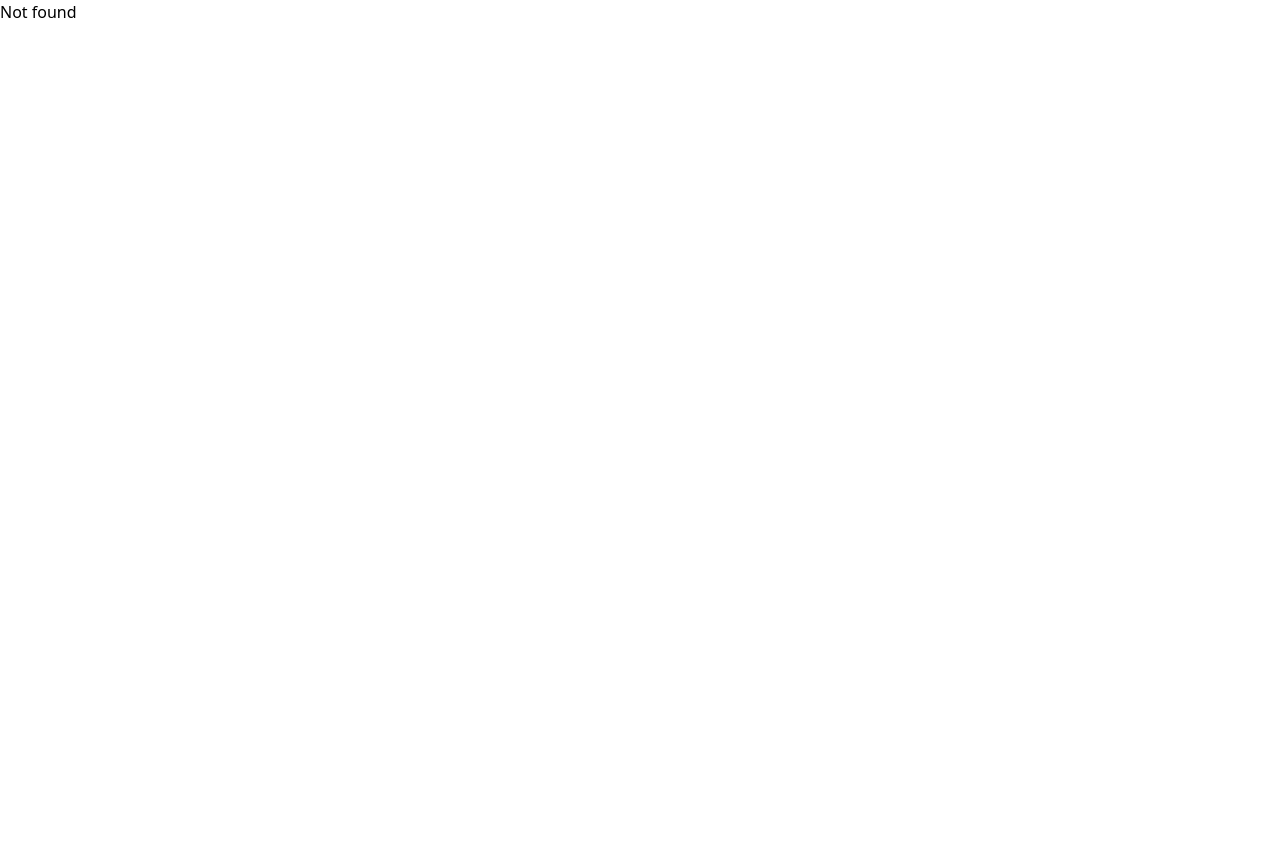
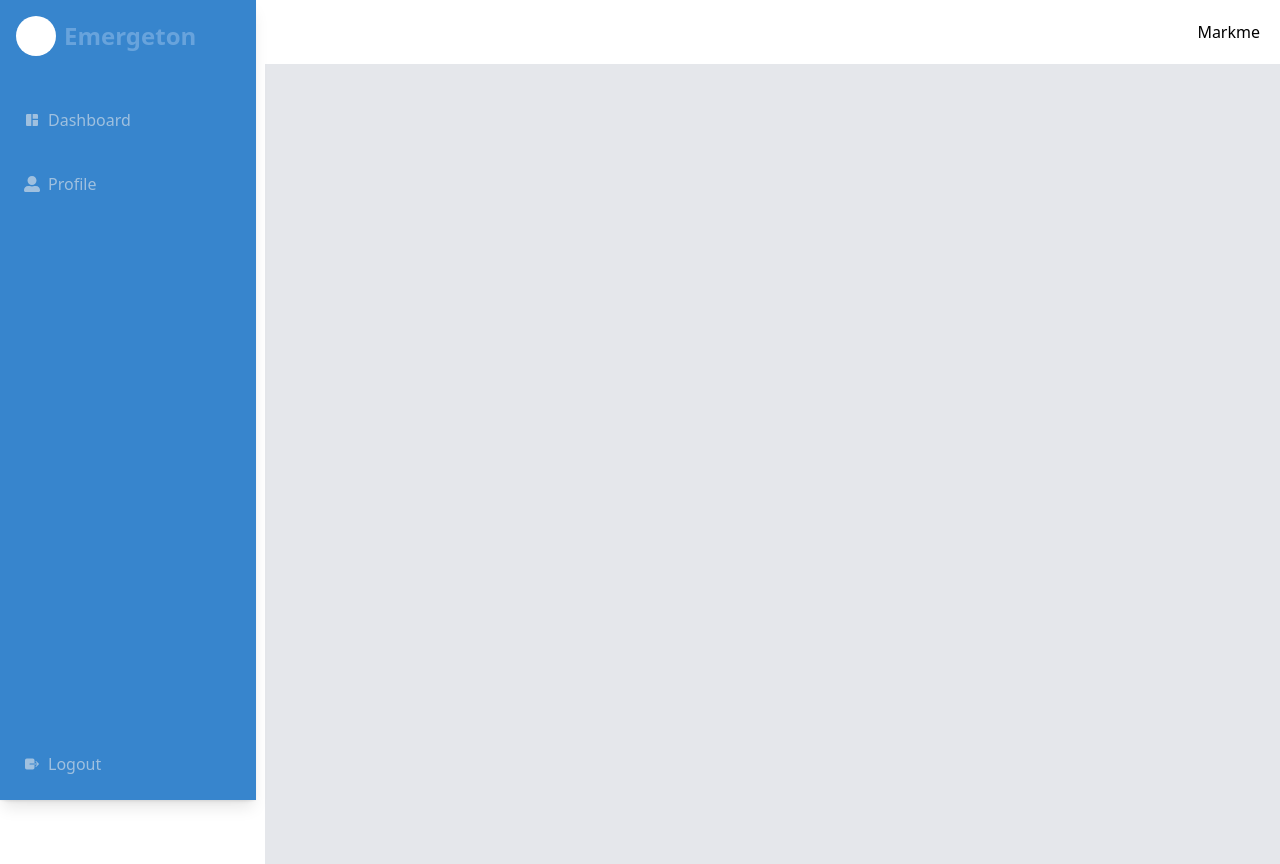
Before and after one commit to marklouisALTER/Emergeton-WEB, a React (Vite) app: page /user in a window 1280 px wide. Before the commit the page ends 800 px from the top, so only its background shows below. Built offline with nearby package versions, Linux system fonts and the light colour scheme.

Commit message:
feat: added user dashboard with layout

```diff
--- a/src/App.tsx
+++ b/src/App.tsx
@@ -5,6 +5,8 @@ import { Homepage } from './pages/Homepage'
 import Layout from './layout/Layout'
 import { Register } from './pages/Register'
 import AdminLogin from './pages/AdminLogin'
+import { UserLayout } from './layout/UserLayout'
+import Dashboard from './pages/user/Dashboard'
 function App() {
 
   return (
@@ -12,10 +14,13 @@ function App() {
       <Routes>
         <Route path='/' element={<Layout />}>
           <Route index element={<Homepage />} />
-          <Route path="/register" element={<Register />} />
+          <Route path="register" element={<Register />} />
+        </Route>
+        <Route path='user' element={<UserLayout />} >
+          <Route path='dashboard' element={<Dashboard />} />
         </Route>
         <Route path='login' element={<Login />} />
-        <Route path='/admin-login' element={<AdminLogin />} />
+        <Route path='admin-login' element={<AdminLogin />} />
         <Route path="*" element={<NotFound />} />
       </Routes>
     </Router>
--- /dev/null
+++ b/src/components/Navbar/UserDashboardNav.tsx
@@ -0,0 +1,9 @@
+import React from 'react'
+
+export const UserDashboardNav:React.FC = () => {
+  return (
+   <section className='w-full flex items-center justify-end p-5'>
+    <h1>Markme</h1>
+   </section>
+  )
+}
--- /dev/null
+++ b/src/components/Navbar/UserMobileNav.tsx
@@ -0,0 +1,26 @@
+import { Link } from 'react-router-dom';
+import { MOBILE_MENU } from '../../lib/dashboardlinks';
+
+export default function UserMobileNav() {
+
+  return (
+    <nav className="fixed bottom-0 z-40 block w-full bg-primary px-5 py-3 text-white sm:hidden">
+      <ul className="flex items-center justify-between">
+        {MOBILE_MENU.map((m) => (
+          <li
+            key={m.key}
+            className={`${m.key === 'dashboard' && 'text-green-500'} flex flex-col items-center gap-1`}
+          >
+            {m.icon}
+            <Link
+              to={m.path}
+              className={`text-xs text-white ${m.label === 'Dashboard' && 'hover:text-green-500'}`}
+            >
+              {m.label}
+            </Link>
+          </li>
+        ))}
+      </ul>
+    </nav>
+  );
+}
--- /dev/null
+++ b/src/components/Navbar/UserNavbar.tsx
@@ -0,0 +1,9 @@
+import React from 'react'
+
+const UserNavbar:React.FC = () => {
+  return (
+    <div>UserNavbar</div>
+  )
+}
+
+export default UserNavbar
--- /dev/null
+++ b/src/components/SIdebar/TabletSidebar.tsx
@@ -0,0 +1,32 @@
+import { NavLink } from "react-router-dom";
+import { SIDEBAR_LINKS } from "../../lib/dashboardlinks";
+
+export default function TabletSidebar() {
+  return (
+    <aside className="fixed z-50 hidden min-h-screen bg-primary sm:block lg:hidden">
+      <nav className="flex h-dvh w-16 flex-col  p-4">
+        <div className="mb-16 flex justify-center">
+          <div className="relative">
+            <div className="w-10 h-10 bg-white rounded-full"></div>
+          </div>
+        </div>
+
+        <ul className="flex flex-1 flex-col items-center gap-4 text-white">
+          {SIDEBAR_LINKS.map((el) => (
+            <NavLink
+              to={el?.path || ''}
+              key={el.key}
+              className={({ isActive }) =>
+                isActive
+                  ? ` bg-blue-400/80 p-4 rounded-md duration-300 text-white ${el.key === 'logout' && 'mb-3 mt-auto'}`
+                  : `text-gray-200/60 hover:bg-blue-400/70 hover:text-white rounded-md p-4 duration-300 ${el.key === 'logout' && 'mb-3 mt-auto'}`
+              }
+            >
+              {el.icon}
+            </NavLink>
+          ))}
+        </ul>
+      </nav>
+    </aside>
+  );
+}
--- /dev/null
+++ b/src/components/SIdebar/UserSidebar.tsx
@@ -0,0 +1,59 @@
+import React from 'react'
+import { SIDEBAR_LINKS, SidebarLink } from '../../lib/dashboardlinks'
+import { Link, useLocation } from 'react-router-dom'
+import TabletSidebar from './TabletSidebar'
+
+const UserSidebar:React.FC = () => {
+  return (
+    <>
+    <TabletSidebar />
+      <aside className="fixed z-30 hidden min-h-screen bg-primary shadow-lg lg:block">
+        <nav className="flex h-dvh flex-col bg-custom-black shadow-sm">
+          <div className="mb-8 flex items-center gap-2 p-4 pb-2 text-2xl">
+            <div className='w-10 h-10 rounded-full bg-white'></div>
+            <span className="text-2xl font-bold text-blue-100/30">Emergeton</span>
+          </div>
+
+          <ul className="flex flex-1 flex-col gap-4 px-4 text-white w-[16rem]">
+            {SIDEBAR_LINKS.map((el, i) => (
+              <SidebarItems item={el} key={el.key} chevron={i < 2} />
+            ))}
+          </ul>
+        </nav>
+      </aside>
+    </>
+  )
+}
+
+export default UserSidebar
+
+type SidebarItemsProps = {
+  item: SidebarLink;
+  chevron: boolean;
+};
+
+
+export function SidebarItems({ item }: SidebarItemsProps) {
+
+  const path = useLocation().pathname;
+
+  const isActive = () => {
+    return item.path === path;
+  };
+
+  return (
+    <>
+      <li
+        className={`flex items-center justify-between cursor-pointer rounded-md px-2 py-3 duration-300  ${isActive() ? 'bg-blue-400/70' : 'text-gray-200/60 hover:bg-blue-400/70'} ${item.key === 'logout' && 'mb-3 mt-auto'}`}
+      >
+        <Link
+          to={item?.path || ''}
+          className="flex font-medium w-40 items-center gap-2 hover:text-white"
+        >
+          {item.icon}
+          {item.label}
+        </Link>
+      </li>
+    </>
+  );
+}
--- /dev/null
+++ b/src/components/SubLink/DashboardSubLink.tsx
@@ -0,0 +1,33 @@
+"use client";
+
+import { LuDot } from "react-icons/lu";
+import { Link, useLocation } from "react-router-dom";
+
+
+interface Props {
+  href: string;
+  link: string;
+  className?: string;
+}
+const DashboardSubLink = ({ href, link, className }: Props) => {
+    const { pathname } = useLocation();
+
+    const isActive = pathname === href;
+    function isActiveChecker() {
+        return isActive ? "text-green-500" : "";
+    }
+  return (
+    <Link
+      to={href}
+      className={
+        className +
+        `${isActiveChecker()} i px-5 mt-2 flex items-center rounded-md pl-4 text-sm hover:bg-green-500/80 hover:text-white group`
+      }
+    >
+      <LuDot size={45} />
+      <span className="text-white group-hover:text-white">{link}</span>
+    </Link>
+  );
+};
+
+export default DashboardSubLink;
--- /dev/null
+++ b/src/layout/UserLayout.tsx
@@ -0,0 +1,19 @@
+import React, { PropsWithChildren } from 'react'
+import UserSidebar from '../components/SIdebar/UserSidebar'
+import UserMobileNav from '../components/Navbar/UserMobileNav'
+import { UserDashboardNav } from '../components/Navbar/UserDashboardNav'
+
+export const UserLayout: React.FC<PropsWithChildren<{}>> = ({ children }) => {
+  return (
+    <section className=" dashboard-container ">
+      <UserSidebar />
+      <div>
+        <UserDashboardNav />
+        <main className=" min-h-screen bg-gray-200 md:ml-[50px] md:p-4 lg:ml-[265px]">
+          {children}
+        </main>
+      </div>
+      <UserMobileNav />
+    </section>
+  )
+}
--- /dev/null
+++ b/src/lib/dashboardlinks.tsx
@@ -0,0 +1,58 @@
+import { MdSpaceDashboard } from "react-icons/md";
+import { FaUserAlt } from "react-icons/fa";
+import { IoExit } from "react-icons/io5";
+
+export type SidebarLink = {
+    key: string;
+    label: string;
+    path?: string;
+    icon: JSX.Element;
+    subLinks?: {
+      key: string;
+      label: string;
+      path: string;
+      icon?: JSX.Element;
+    }[];
+  };
+
+  export const SIDEBAR_LINKS: SidebarLink[] = [
+    {
+      key: 'dashboard',
+      label: 'Dashboard',
+      path: '/user/dashboard',
+      icon: <MdSpaceDashboard />
+    },
+    {
+      key: 'profile',
+      label: 'Profile',
+      path: '/user/profile',
+      icon: <FaUserAlt />,
+    },
+    {
+      key: 'logout',
+      label: 'Logout',
+      path: '/logout',
+      icon: <IoExit />,
+    },
+  ];
+
+  export const MOBILE_MENU = [
+    {
+        key: 'dashboard',
+        label: 'Dashboard',
+        path: '/dashboard',
+        icon: <MdSpaceDashboard size={20} />,
+    },
+    {
+        key: 'profile',
+        label: 'Profile',
+        path: '/dashboard/profile',
+        icon: <FaUserAlt size={20} />,
+    },
+    {
+        key: 'logout',
+        label: 'Logout',
+        path: '/logout',
+        icon: <IoExit size={20} />,
+    },
+  ];
--- /dev/null
+++ b/src/pages/user/Dashboard.tsx
@@ -0,0 +1,9 @@
+import React from 'react'
+
+const Dashboard:React.FC = () => {
+  return (
+    <div>Dashboard</div>
+  )
+}
+
+export default Dashboard
```
